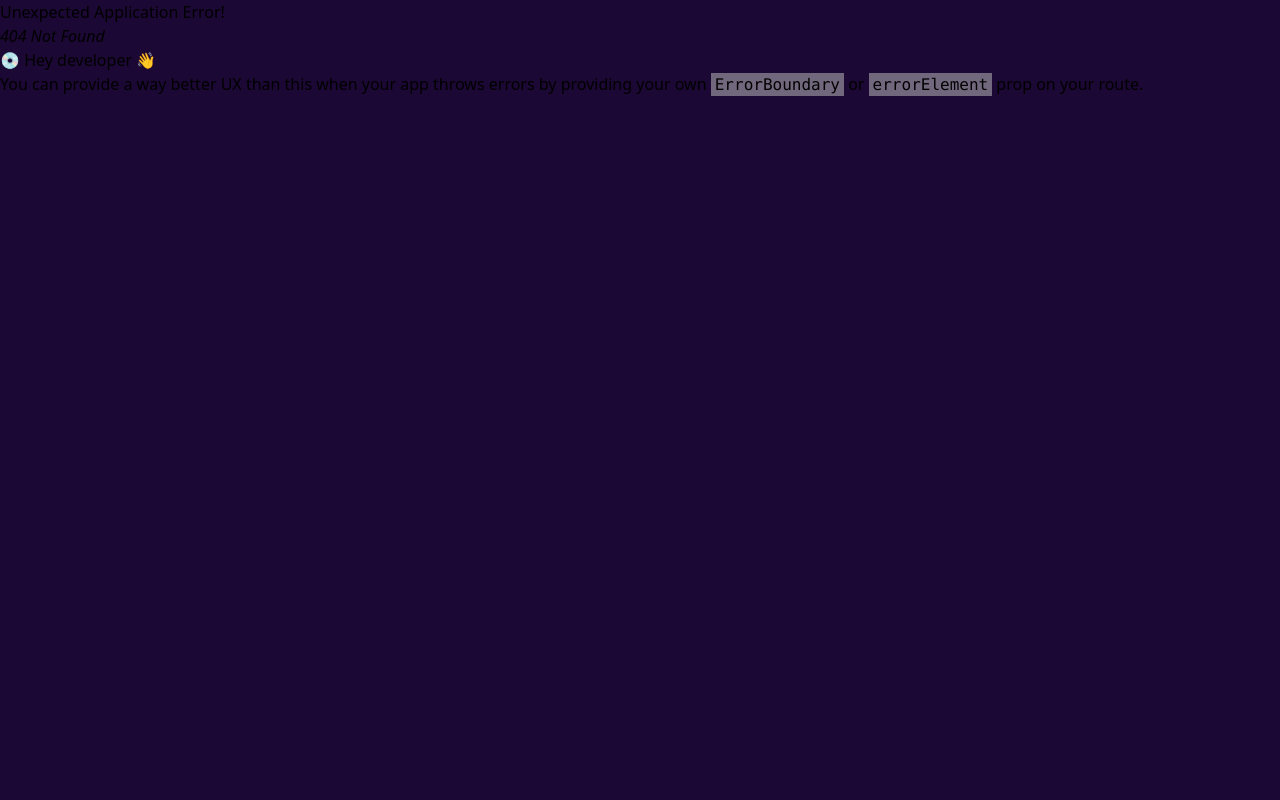
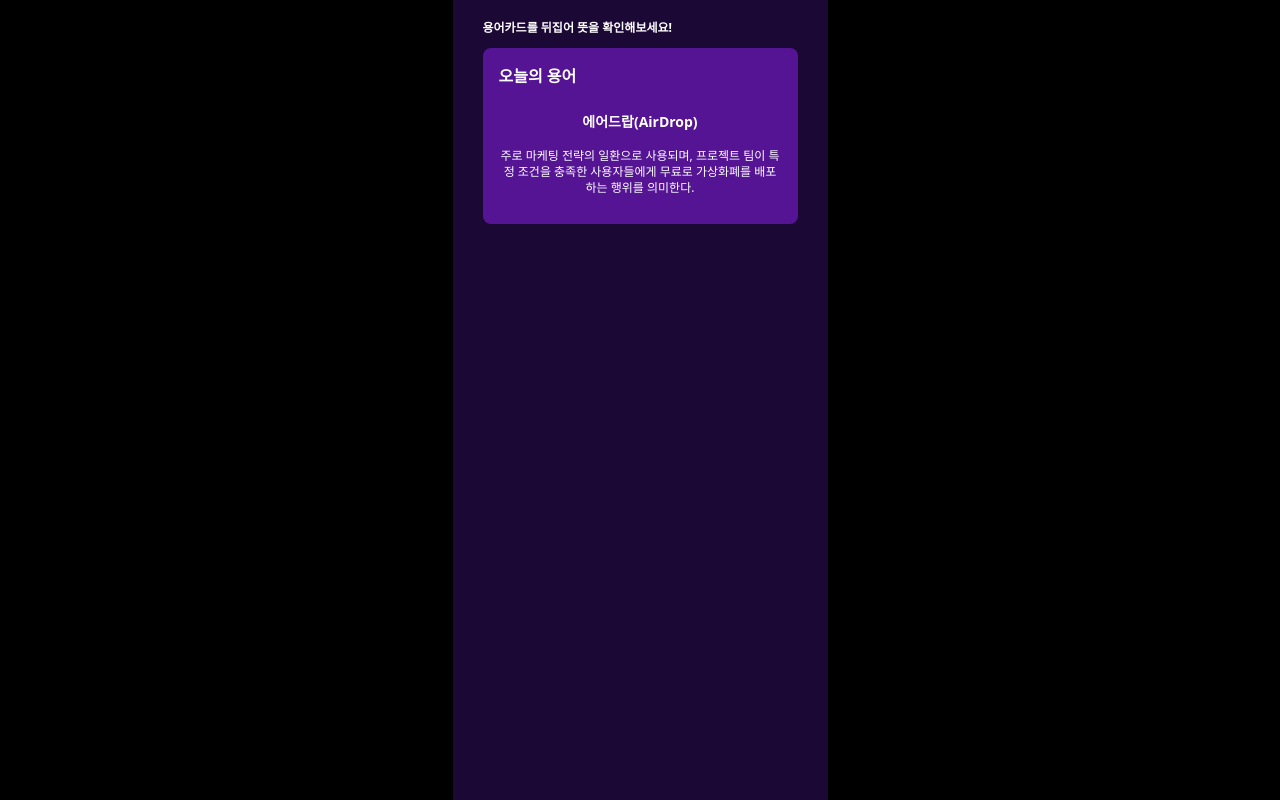
Before and after one commit to Chaemin-L/bitrics_FE, a React (Create React App) app: page /term in a window 1280 px wide. Before the commit this address had no page. Built offline with nearby package versions, Linux system fonts and the light colour scheme.

Commit message:
add: dailyterm 마크업 구현

```diff
--- /dev/null
+++ b/src/components/term/dailyTerm.tsx
@@ -0,0 +1,22 @@
+import { useState, useEffect } from 'react';
+import { terms } from '@/pages/term/data.js';
+
+const DailyTerm : React.FC = () => {
+  const [currentTerm, setCurrentTerm] = useState(0);
+
+  useEffect(() => {
+    const randomIndex = Math.floor(Math.random()*terms.length);
+    setCurrentTerm(randomIndex);}, []);
+
+    return (
+      <div className="flex items-center justify-center">
+        <div className="bg-purple-500 text-white p-4 rounded-lg w-80 h-44">
+          <h2 className="text-base font-semibold mb-6">오늘의 용어</h2>
+          <h3 className="text-sm text-center font-semibold mb-4">{terms[currentTerm].term}</h3>
+          <p className="text-xs text-center">{terms[currentTerm].description}</p>
+        </div>
+      </div>
+    );
+  };
+
+export default DailyTerm;
--- /dev/null
+++ b/src/pages/term/data.js
@@ -0,0 +1,124 @@
+export   const terms = [
+  {
+    term: '블록체인(Blockchain)', description: '데이터를 기록하는 분산형 장부 시스템으로 모든 거래내역이 연결된 블록에 변경 불가능하게 보존된다.'
+  },
+  {
+    term: '이더리움(Ethereum)', description: '스마트 계약 기능을 제공하는 블록체인 플랫폼으로, 이더(Ether, ETH)라는 암호화폐를 사용한다.'
+  },
+  {
+    term:'채굴(Mining)', description: '블록체인 네트워크에서 새로운 블록을 생성하고, 그 대가로 가상화폐를 받는 과정이다.'
+  },
+  {
+    term:'김프',
+    description: "'김치+프리미엄'의 줄임말로 국내 거래소 암호화폐 시세가 해외거래소 암호화폐 시세보다 높은 현상을 말한다."
+  },
+  {
+    term:'ICO(Initial Coin Offering)',
+    description: '기업이 블록체인 기술 관련 프로젝트를 시작하기 위해 투자금을 유치하는 것이다.'
+  },
+  {
+    term: "스테이킹(Staking)",
+    description:
+      "특정 가상화폐를 보유하고 네트워크에 락업(lock-up)해두는 행위로, 그 대가로 보상을 받는다. 주로 지분증명(Pos) 방식에서 사용된다.",
+  },
+  {
+    term: "디파이(DeFi, Decentralized Finance)",
+    description:
+      "블록체인 기반의 탈중앙화된 금융 서비스를 의미한다. 전통적인 금융 기관 없이 금융 서비스를 제공한다.",
+  },
+  {
+    term: "알트코인(Altcoin)",
+    description:
+      "비트코인을 제외한 다른 모든 코인을 말하며, 이더리움도 알트코인의 범주에 속해 있다.",
+  },
+  {
+    term: "온체인(Onchain)",
+    description:
+      "블록체인에서 발생하는 모든 거래 내역을 블록체인에 기록하는 방식이다.",
+  },
+  {
+    term: "FOMO(Fear of Missing Out)",
+    description:
+      "가상화폐 시장에서 상승장을 놓칠까봐 느끼는 불안감으로 인해 발생하는 투자 행동을 의미한다.",
+  },
+  {
+    term: "FUD(Fear, Uncertainty, and Doubt)",
+    description:
+      "가상화폐 시장에서 투자자들이 느끼는 공포, 불확실성, 의심을 나타내는 용어이다. 시장에 부정적인 영향을 줄 수 있다.",
+  },
+  {
+    term: "DAO(Decentralized Autonomous Organization)",
+    description:
+      "탈중앙화된 자율 조직으로, 블록체인을 통해 운영되며 규칙과 결정을 스마트 계약으로 관리한다.",
+  },
+  {
+    term: "ICO (Initial Coin Offering)",
+    description:
+      "암호화폐를 팔아 각종 블록체인 관련 프로젝트의 자본을 조달하는 방식이다.",
+  },
+  {
+    term: "디앱(DApp)",
+    description:
+      "분산형 애플리케이션으로, 블록체인 위에서 실행되는 애플리케이션이다.",
+  },
+  {
+    term: "하드 포크(Hard Fork)",
+    description:
+      "기존 블록체인에서 큰 변경사항이 발생해 새로운 체인이 분리되는 현상이다. 하드 포크는 주로 합의되지 않거나 기술적 업그레이드를 위해 발생한다.",
+  },
+  {
+    term: "소프트 포크(Soft Fork)",
+    description:
+      "기존 블록체인과 호환 가능한 방식으로 블록체인 규칙이 업데이트되는 현상이다. 소프트 포크에서는 기존 체인이 유지된다.",
+  },
+  {
+    term: "NFT(Non-Fungible Token)",
+    description: "대체 불가능한 토큰으로, 고유성을 가진 디지털 자산이다."
+  },
+  {
+    term: "디플레이션(Deflation)",
+    description: "통화 공급이 줄어들어 화폐의 가치가 상승하는 현상이다. "
+  },
+  {
+    term: "인플레이션(Inflation)",
+    description: "통화 공급이 증가하여 화폐의 가치가 하락하는 현상이다. "
+  },
+  {
+    term: "스테이블코인(Stablecoin)",
+    description:
+      "달러나 유로와 같은 실물 자산에 연동된 가상화폐로 변동이 낮아 안정적인 가치를 유지한다."
+  },
+  {
+    term: "플립페닝 (Flippening)",
+    description: "알트코인이 비트코인의 시장 가치를 역전하는 현상을 의미한다. 주로 이더리움이 비트코인을 따라잡을 때 이 용어가 사용된다."
+  },
+  {
+    term: "베어와 불(Bear and Bull)",
+    description: "베어(Bear) 시장은 비관적이고 부정적인 시장 분위기를 나타내며 불(Bull) 시장은 낙관적이고 긍정적인 시장 분위기를 나타낸다."
+  },
+  {
+    term: "에어드랍(AirDrop)",
+    description:"주로 마케팅 전략의 일환으로 사용되며, 프로젝트 팀이 특정 조건을 충족한 사용자들에게 무료로 가상화폐를 배포하는 행위를 의미한다."
+  },
+  {
+    term:"BTC",
+    description:"Bitcoin의 약자로, 최초의 가상화폐이자 가장 널리 알려진 암호화폐이다."
+  },
+  {
+    term:"USDT",
+    description:"미국 달러(USD)에 연동(페깅)되도록 설계된 가상화폐이다."
+  },
+  {
+    term: "스냅샷(Snapshot)",
+    description: "블록체인 및 가상화폐 분야에서 특정 시점의 블록체인 상태를 기록하는 것이다. 주로 에어드랍, 하드포크, 네트워크 업그레이드 등의 이벤트와 관련해 사용된다."
+  },
+  {
+    term:"BTC 롱(Long)",
+    description: "비트코인 가격이 상승할 것이라고 예상하고 매수하는 전략이다."
+  },
+  {
+    term: "BTC 숏(Short)",
+    description: "비트코인 가격이 하락할 것이라고 예상하고 매도하는 전략이다."
+  },
+];
+// 28개
--- /dev/null
+++ b/src/pages/term/index.tsx
@@ -0,0 +1,17 @@
+import DaliyTerm from "@/components/term/dailyTerm";
+
+const TermPage = () => {
+  return (
+    <>
+      <div className="mb-3">
+        <h3 className="text-white text-xs font-semibold">용어카드를 뒤집어 뜻을 확인해보세요!
+        </h3>
+      </div>
+      <div>
+        <DaliyTerm />
+      </div>
+    </>
+  )
+}
+
+  export default TermPage;
--- a/src/router/index.tsx
+++ b/src/router/index.tsx
@@ -2,6 +2,7 @@ import { createBrowserRouter, RouteObject } from "react-router-dom";
 import GlobalLayout from "@/layouts/global";
 import HomePage from "@/pages/home";
 import NewsPage from "@/pages/news";
+import TermPage from "@/pages/term";
 
 export const ROUTES: RouteObject[] = [
   {
@@ -12,6 +13,10 @@ export const ROUTES: RouteObject[] = [
     path: "/news",
     element: <NewsPage />,
   },
+  {
+    path: "/term",
+    element: <TermPage />
+  }
   // TODO: 이와 같은 형태로 path와 페이지 컴포넌트들을 연결
 ];
 
```
Also changed, not shown: 1 other file (tests, documents, lock files or other folders).
